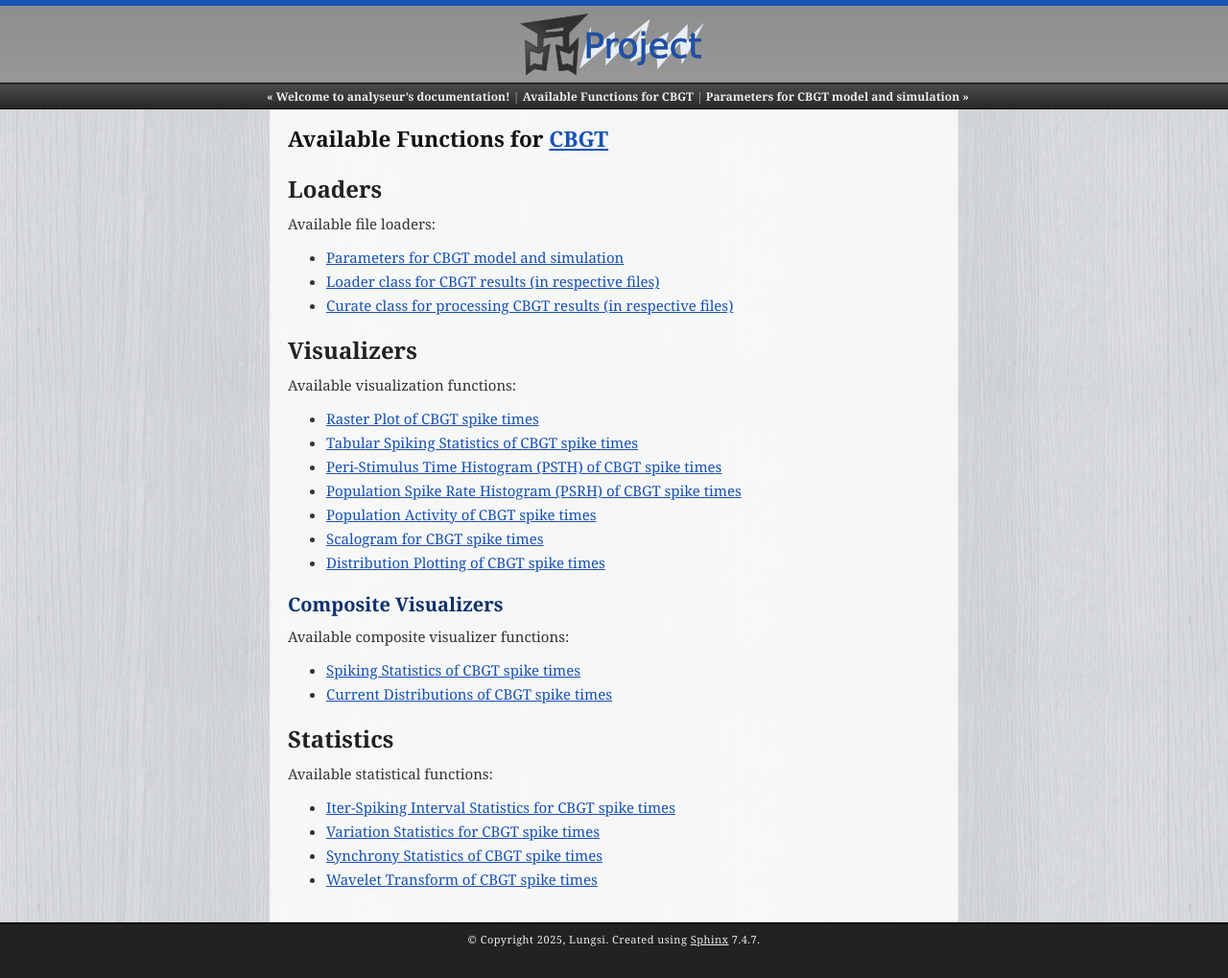
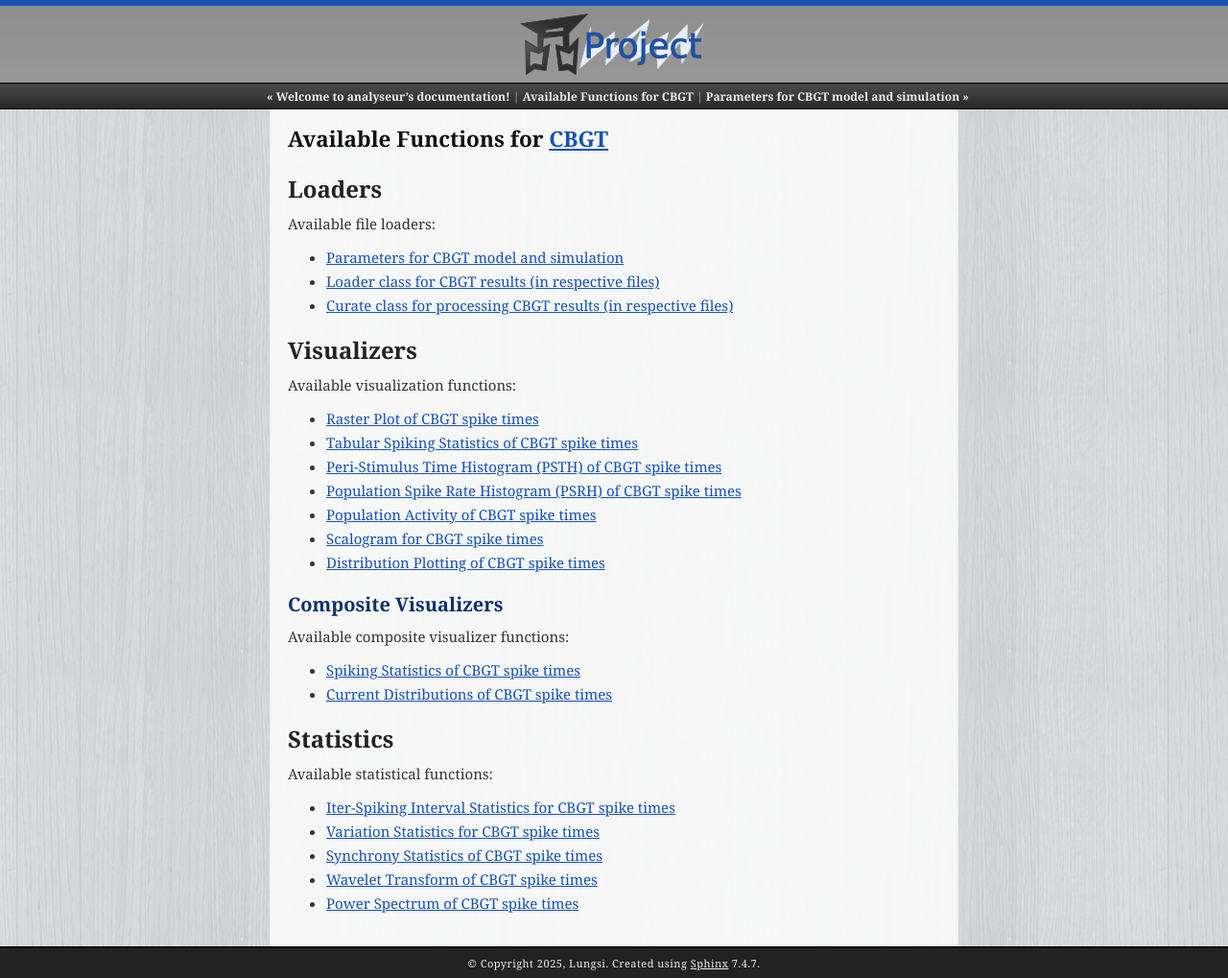
Before and after one commit to neuralmodelling/analyseur, a Sphinx documentation site: the page built from docs/cbgt/contents.rst, in a window 1280 px wide. Shown: the whole page at 96% size. Built offline with Sphinx 7.4.7, drawn with Linux system fonts in a browser that asks for light colours; before the commit the page ends 994 px from its top, so only the background shows below that.

Commit message:
restructured text for PowerSpectrum

```diff
--- a/docs/cbgt/contents.rst
+++ b/docs/cbgt/contents.rst
@@ -49,3 +49,4 @@ Statistics
    stats/variation.rst
    stats/sync.rst
    stats/wavelet.rst
+   stats/psd.rst
--- /dev/null
+++ b/docs/cbgt/stats/psd.rst
@@ -0,0 +1,7 @@
+Power Spectrum of CBGT spike times
+==================================
+
+.. automodule:: analyseur.cbgt.stats.psd
+   :members:
+   :undoc-members:
+   :show-inheritance:
```
